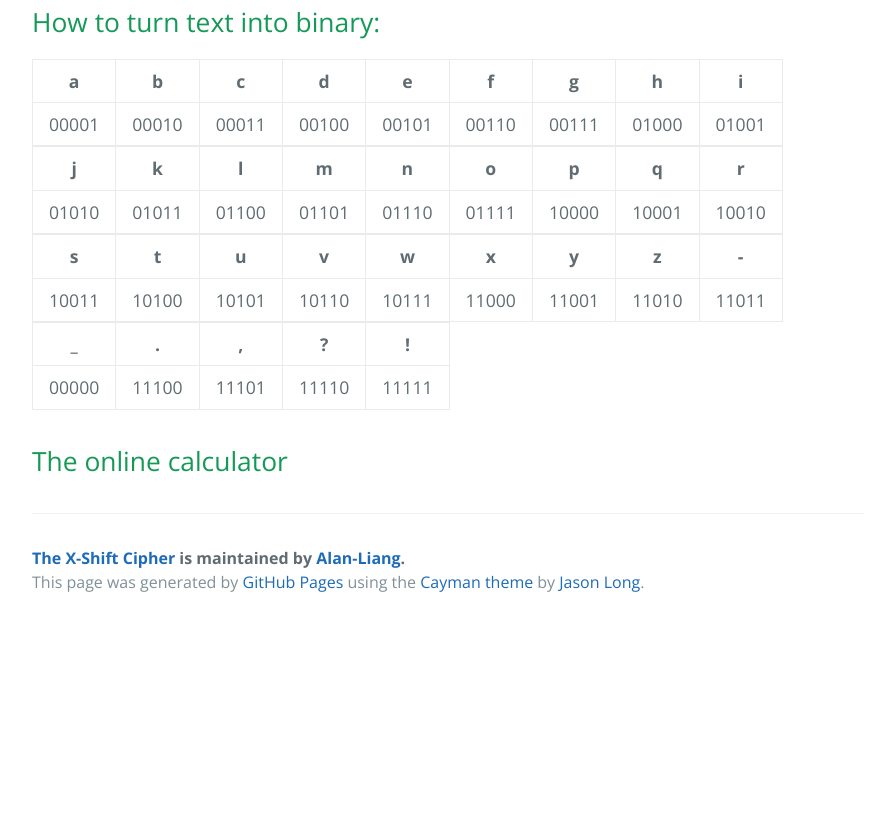
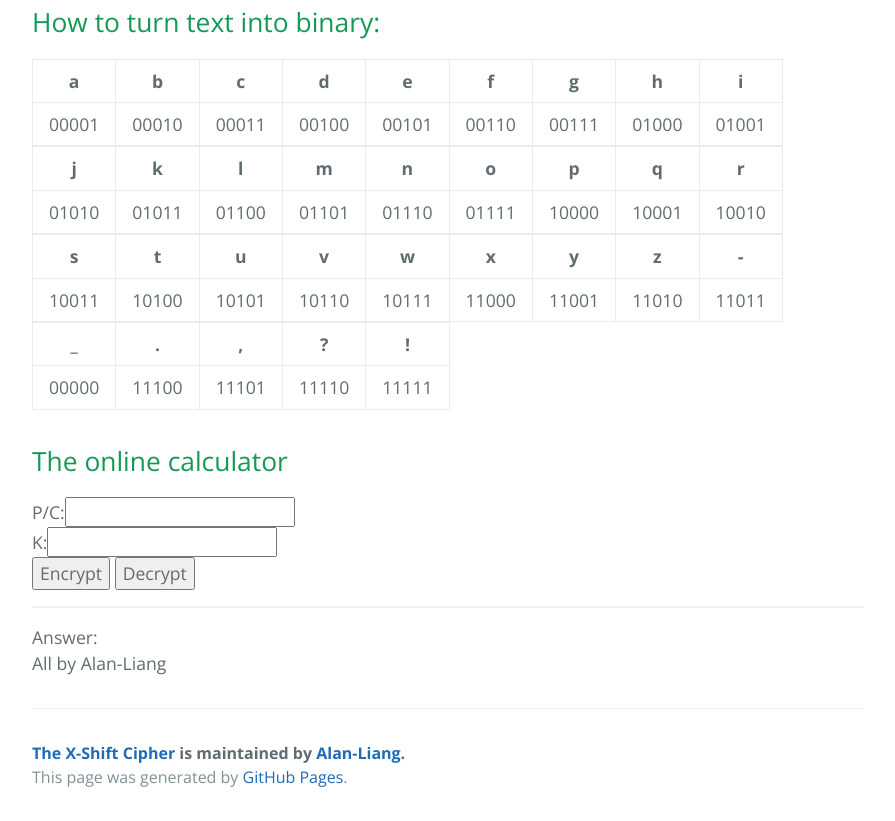
Before and after one commit to Alan-Liang/crypto, a plain HTML site: page index.html in a window 1280 px wide. Shown: the part 1640-2461 px from the top of the page, without its empty margins (192-1087 px from the left). Before the commit the page ends 2266 px from the top, so only its background shows below. Drawn offline with nearby package versions, Linux system fonts and the light colour scheme.

Commit message:
Update index.html

```diff
--- a/index.html
+++ b/index.html
@@ -214,14 +214,27 @@
 <h2>
 <a id="the-online-calculator" class="anchor" href="#the-online-calculator" aria-hidden="true"><span aria-hidden="true" class="octicon octicon-link"></span></a>The online calculator</h2>
 
+P/C:<input id="ipta"><br />
+K:<input id="iptb"><br />
+<button id="enc">Encrypt</button>
+<button id="dec">Decrypt</button><br /><hr />
+
+Answer:
+<br />
+<span id="answ">
+All by Alan-Liang
+</span>
+
       <footer class="site-footer">
         <span class="site-footer-owner"><a href="https://github.com/Alan-Liang/crypto">The X-Shift Cipher</a> is maintained by <a href="https://github.com/Alan-Liang">Alan-Liang</a>.</span>
 
-        <span class="site-footer-credits">This page was generated by <a href="https://pages.github.com">GitHub Pages</a> using the <a href="https://github.com/jasonlong/cayman-theme">Cayman theme</a> by <a href="https://twitter.com/jasonlong">Jason Long</a>.</span>
+        <span class="site-footer-credits">This page was generated by <a href="https://pages.github.com">GitHub Pages</a>.</span>
       </footer>
 
     </section>
 
+<script src="cryptocore.js">
+</script>
 
   </body>
 </html>
```
